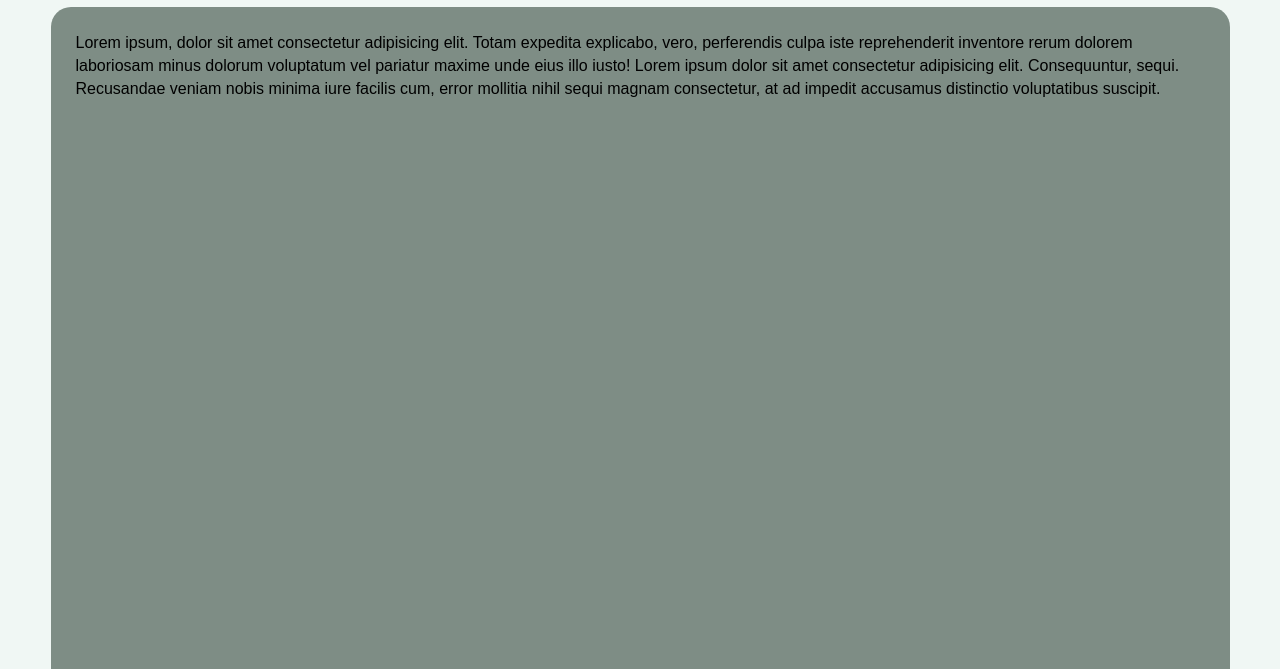
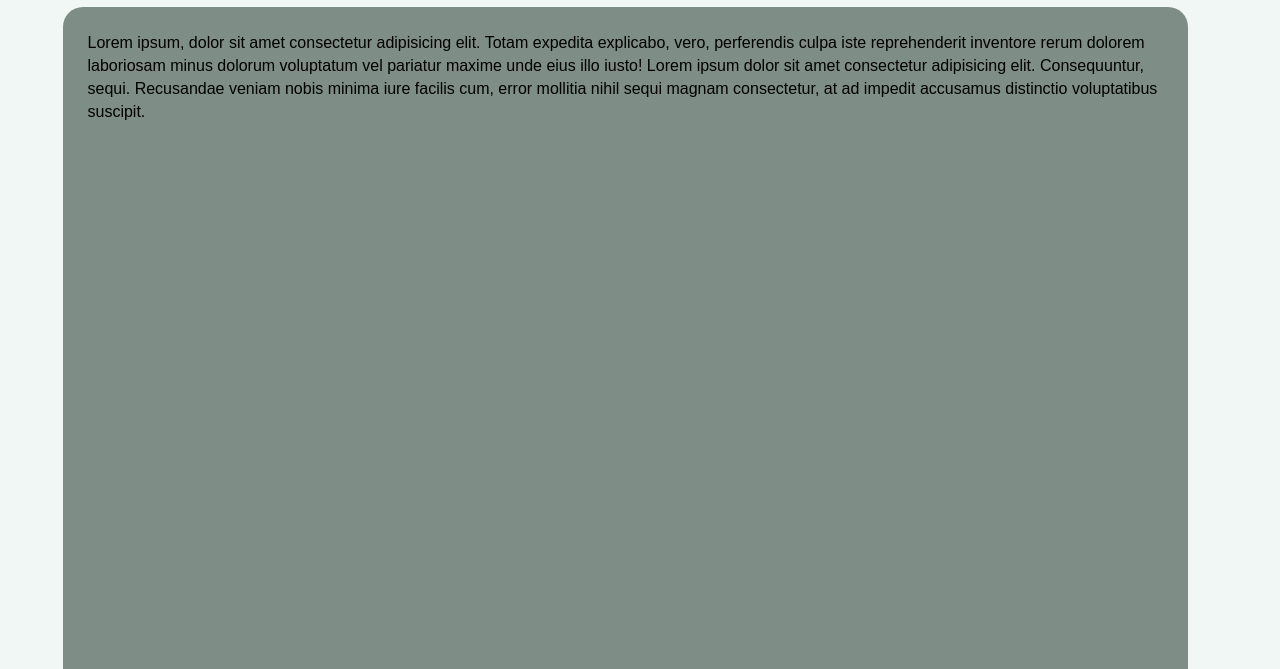
Before and after one commit to DamayneNero/coursea-test, a plain HTML site: page module3-solution/index.html in a window 1280 px wide. Shown: the part 131-800 px from the top of the page. Drawn offline with Linux system fonts and the light colour scheme.

Commit message:
Add files via upload

```diff
--- a/module3-solution/index.html
+++ b/module3-solution/index.html
@@ -62,7 +62,7 @@
     <div class="body-title text-center">
       <h2>Our Menu</h2>
     </div>
-    <section class="row">
+    <section class="col-xs-12 row">
       <div class="description container">
         <p>
           Lorem ipsum, dolor sit amet consectetur adipisicing elit. Totam
```
